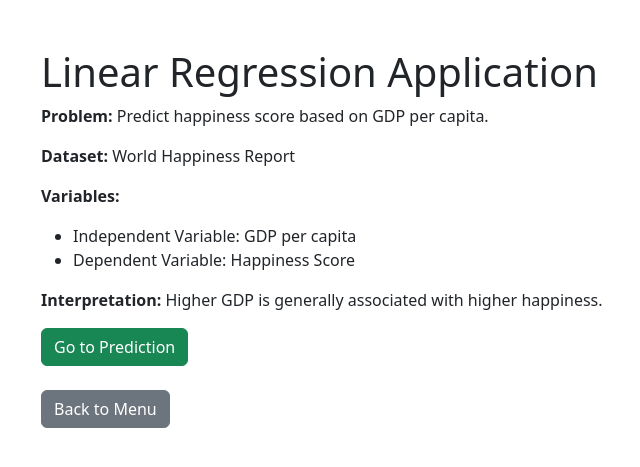
After one commit to Juan-David-87/MACHINE_LEARNING, a Flask app: page /Application in a window 1280 px wide. The commit adds this page. Shown: the top 467 px of the page, without its empty margins (41-681 px from the left). Run offline with Flask 3, Linux system fonts and the light colour scheme; parts of the project's set-up code (start-up, migrations or seed data) failed here and were passed over.

Commit message:
Bootstrap was added to the entire templates folder

```diff
--- a/app.py
+++ b/app.py
@@ -26,6 +26,14 @@ def fourthPage():
 def fifthPage():
     return render_template("UseCaseJuan.html")
 
+@app.route("/BasicConcepts")
+def basicConcepts():
+    return render_template("BasicConcepts.html")
+
+@app.route("/Application")
+def application():
+    return render_template("Application.html")
+
 @app.route("/LinearRegression", methods=["GET", "POST"])
 def index():
     result = None
--- /dev/null
+++ b/templates/Application.html
@@ -0,0 +1,34 @@
+<!DOCTYPE html>
+<html lang="en">
+<head>
+    <meta charset="UTF-8">
+    <title>Linear Regression Application</title>
+
+    <link href="https://cdn.jsdelivr.net/npm/bootstrap@5.3.0/dist/css/bootstrap.min.css" rel="stylesheet">
+</head>
+<body>
+
+<div class="container mt-5">
+    <h1>Linear Regression Application</h1>
+
+    <p><strong>Problem:</strong> Predict happiness score based on GDP per capita.</p>
+
+    <p><strong>Dataset:</strong> World Happiness Report</p>
+
+    <p><strong>Variables:</strong></p>
+    <ul>
+        <li>Independent Variable: GDP per capita</li>
+        <li>Dependent Variable: Happiness Score</li>
+    </ul>
+
+    <p><strong>Interpretation:</strong> Higher GDP is generally associated with higher happiness.</p>
+
+    <a href="/LinearRegression" class="btn btn-success">Go to Prediction</a>
+
+    <br><br>
+
+    <a href="/Menu" class="btn btn-secondary">Back to Menu</a>
+</div>
+
+</body>
+</html>
--- a/templates/BasicConcepts.html
+++ b/templates/BasicConcepts.html
@@ -51,7 +51,7 @@
     </p>
 
     <div class="image-placeholder">
-        <img src="https://miro.medium.com/v2/resize:fit:1100/format:webp/0*NvBTo9wVQK7NehL5.png">
+        <img src="https://miro.medium.com/v2/resize:fit:1100/format:webp/0*NvBTo9wVQK7NehL5.png"width="300">
     </div>
 
     <h2>Independent and Dependent Variables</h2>
@@ -111,3 +111,5 @@
 
 </body>
 </html>
+<a href="/Menu" class="btn btn-secondary mt-4">Back to Menu</a>
+<link href="https://cdn.jsdelivr.net/npm/bootstrap@5.3.0/dist/css/bootstrap.min.css" rel="stylesheet">
--- a/templates/HappinessLinearRegression.html
+++ b/templates/HappinessLinearRegression.html
@@ -17,3 +17,5 @@
     {% endif %}
 </body>
 </html>
+<a href="/Menu" class="btn btn-secondary mt-4">Back to Menu</a>
+<link href="https://cdn.jsdelivr.net/npm/bootstrap@5.3.0/dist/css/bootstrap.min.css" rel="stylesheet">
--- a/templates/Home.html
+++ b/templates/Home.html
@@ -2,7 +2,7 @@
 <html lang="en">
 <head>
     <meta charset="UTF-8">
-    <title>Home - Machine Learning App</title>
+    <title>Home Machine Learning with Flask</title>
 
     <link href="https://cdn.jsdelivr.net/npm/bootstrap@5.3.0/dist/css/bootstrap.min.css" rel="stylesheet">
 </head>
--- a/templates/UseCaseElkin.html
+++ b/templates/UseCaseElkin.html
@@ -2,7 +2,7 @@
 <html lang="en">
 <head>
     <meta charset="UTF-8">
-    <title>Machine Learning Use Case</title>
+    <title>Use Case 2</title>
     <style>
         body {
             font-family: Arial, sans-serif;
@@ -92,3 +92,5 @@
 
 </body>
 </html>
+<a href="/Menu" class="btn btn-secondary mt-4">Back to Menu</a>
+<link href="https://cdn.jsdelivr.net/npm/bootstrap@5.3.0/dist/css/bootstrap.min.css" rel="stylesheet">
--- a/templates/UseCaseJuan.html
+++ b/templates/UseCaseJuan.html
@@ -12,7 +12,7 @@
     </h1></center></head>
     <meta charset="UTF-8">
     <meta name="viewport" content="width=device-width, initial-scale=1.0">
-    <title>Machine Learning_Use case</title>
+    <title>Use Case 4</title>
 <center><img src="https://latinia.com/wp-content/uploads/Fraud2-1120x747.jpg" alt="Example" width="300" height="230"><center>
 <P align="justify">
 </head>
@@ -115,3 +115,5 @@
         <center><img src="https://www.ucundinamarca.edu.co/images/ucundinamarca/escudo-color.png" alt="Example" width="150" height="165"><center></center>
 </body>
 </html>
+<a href="/Menu" class="btn btn-secondary mt-4">Back to Menu</a>
+<link href="https://cdn.jsdelivr.net/npm/bootstrap@5.3.0/dist/css/bootstrap.min.css" rel="stylesheet">
--- a/templates/UseCaseJuanda.html
+++ b/templates/UseCaseJuanda.html
@@ -3,7 +3,7 @@
 <head>
     <meta charset="UTF-8">
     <meta name="viewport" content="width=device-width, initial-scale=1.0">
-    <title>Clase de machine learning</title>
+    <title>Use Case 1</title>
   <style>
     body {
         background-color: #445f9e;
@@ -89,3 +89,5 @@
     </p>
 </body>
 </html>
+<a href="/Menu" class="btn btn-secondary mt-4">Back to Menu</a>
+<link href="https://cdn.jsdelivr.net/npm/bootstrap@5.3.0/dist/css/bootstrap.min.css" rel="stylesheet">
--- a/templates/UseCaseYira.html
+++ b/templates/UseCaseYira.html
@@ -3,7 +3,7 @@
 <head>
     <meta charset="UTF-8">
     <meta name="viewport" content="width=device-width, initial-scale=1.0">
-    <title>MACHINE LEARNING</title>
+    <title>Use Case 3</title>
 
     <style>
         body {
@@ -99,3 +99,5 @@
     </ul>
 </body>
 </html>
+<a href="/Menu" class="btn btn-secondary mt-4">Back to Menu</a>
+<link href="https://cdn.jsdelivr.net/npm/bootstrap@5.3.0/dist/css/bootstrap.min.css" rel="stylesheet">
```
Also changed, not shown: templates/Menu.html (+41 -20 lines).
